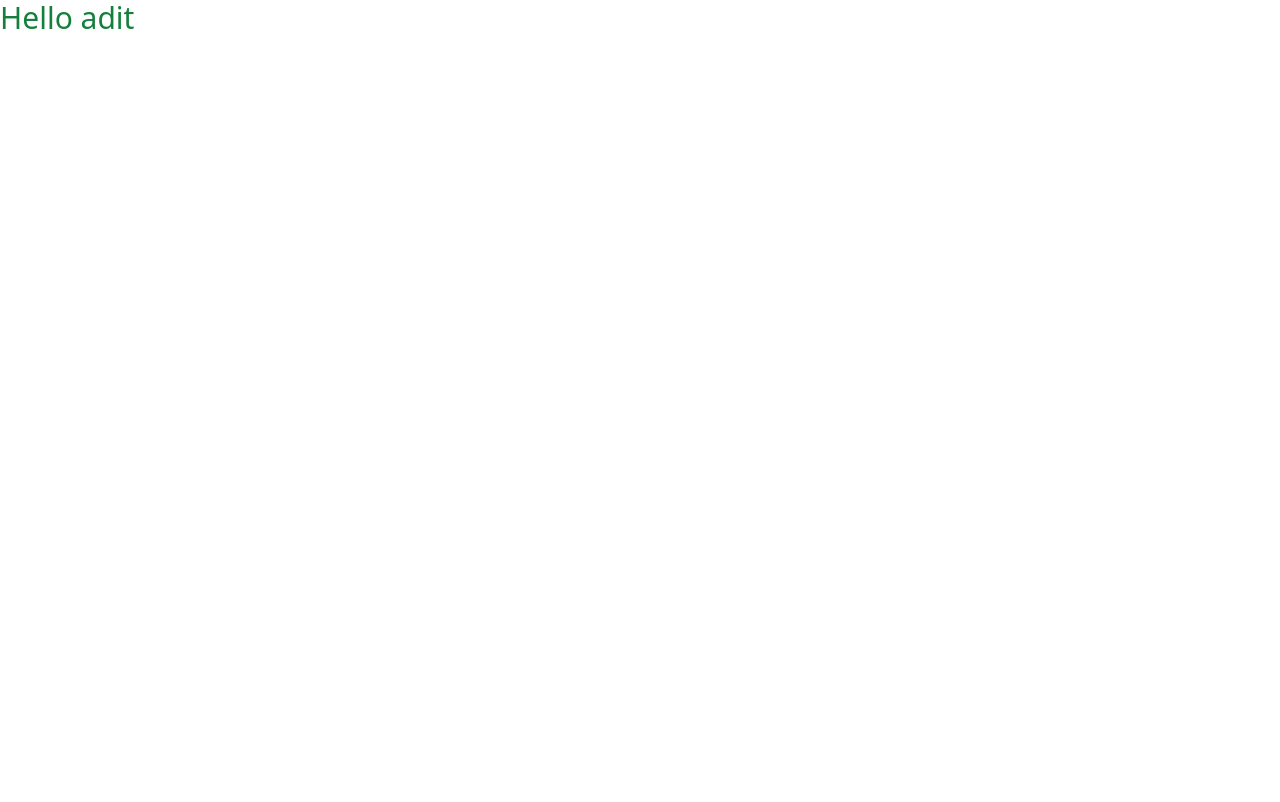
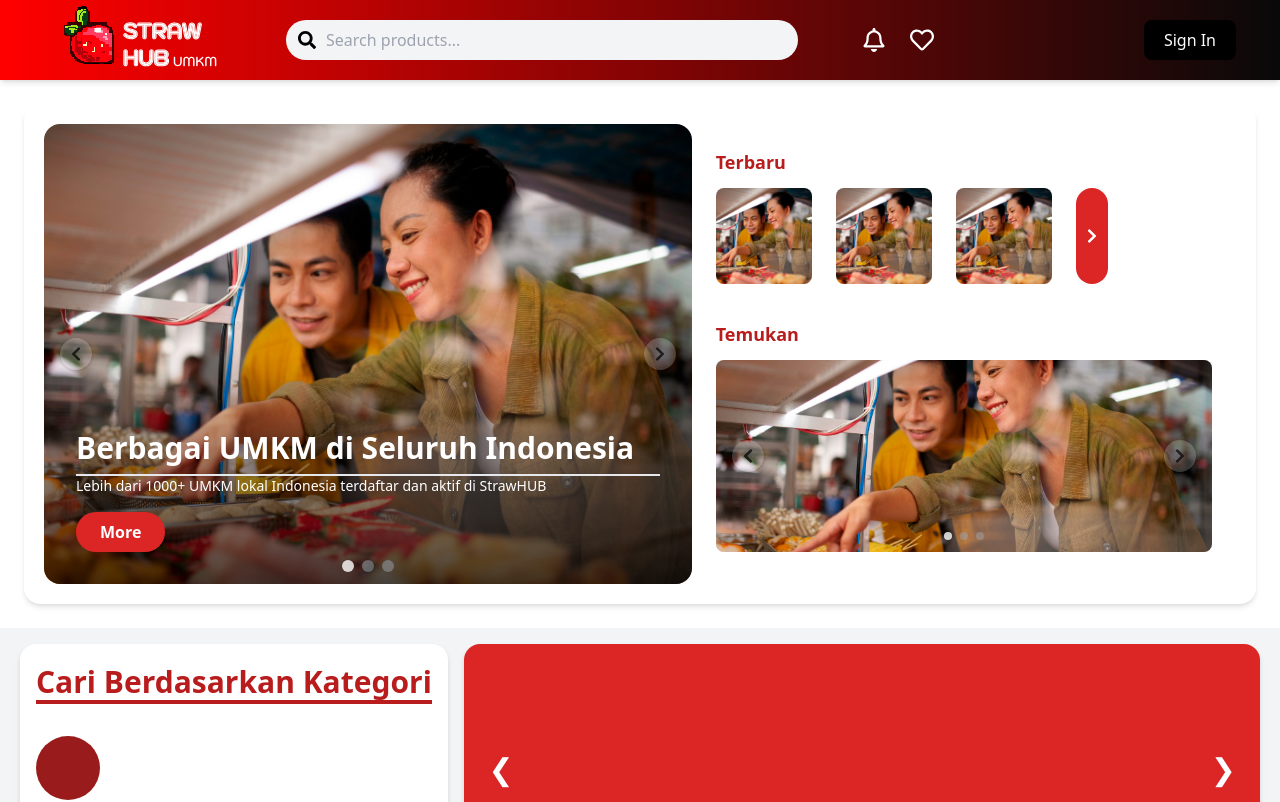
Before and after one commit to adityarghill/StrawHUB, a React (Vite) app: page / in a window 1280 px wide. Shown: the top 802 px of the page. Built offline with nearby package versions, Linux system fonts and the light colour scheme.

Commit message:
update app.tsx

```diff
--- a/src/App.tsx
+++ b/src/App.tsx
@@ -1,6 +1,13 @@
-import Message from "./navbar"
-
+import Navigation from "./assets/components/layout/Navbar";
+import Home from "./assets/pages/Home";
+import Category from "./assets/pages/Category";
 
 export default function App() {
-  return <div className="text-3xl text-green-700"><Message/></div>;
+  return (
+    <div>
+      <Navigation />
+      <Home />
+      <Category />
+    </div>
+  );
 }
```
